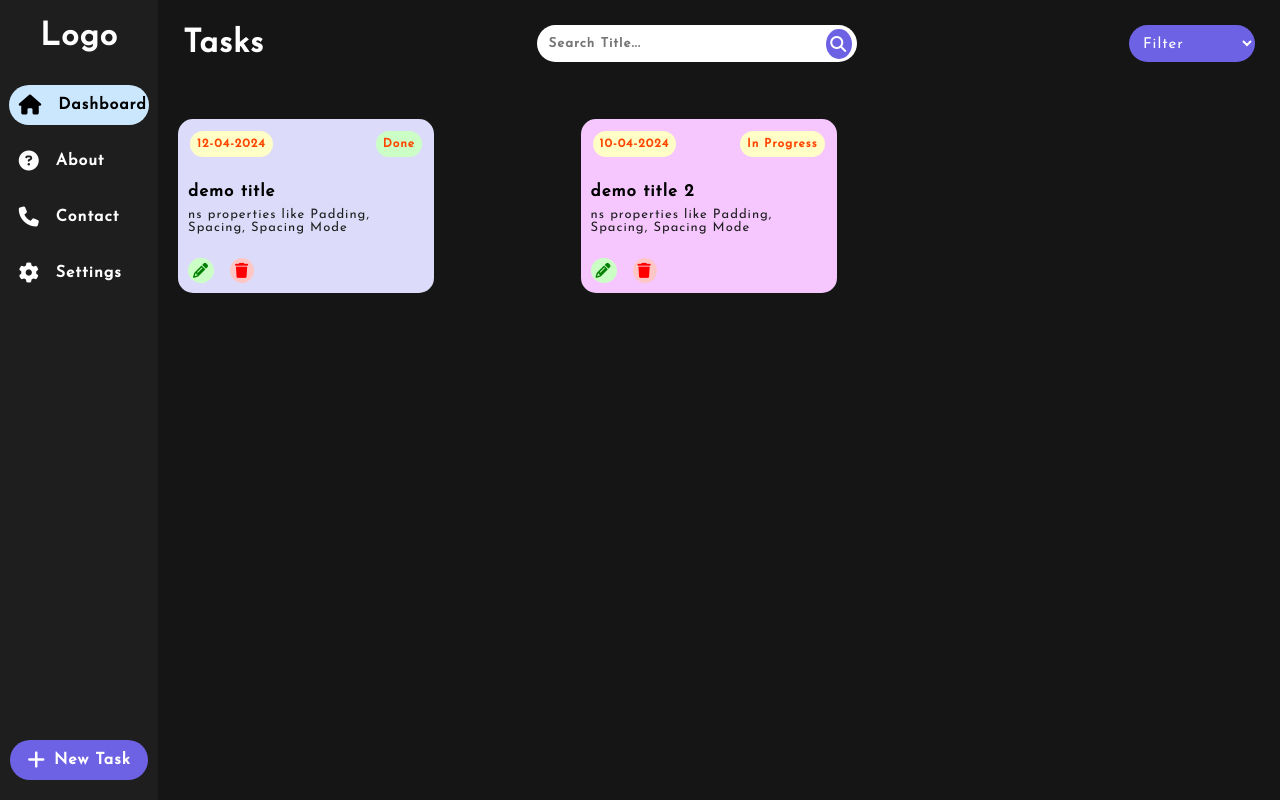
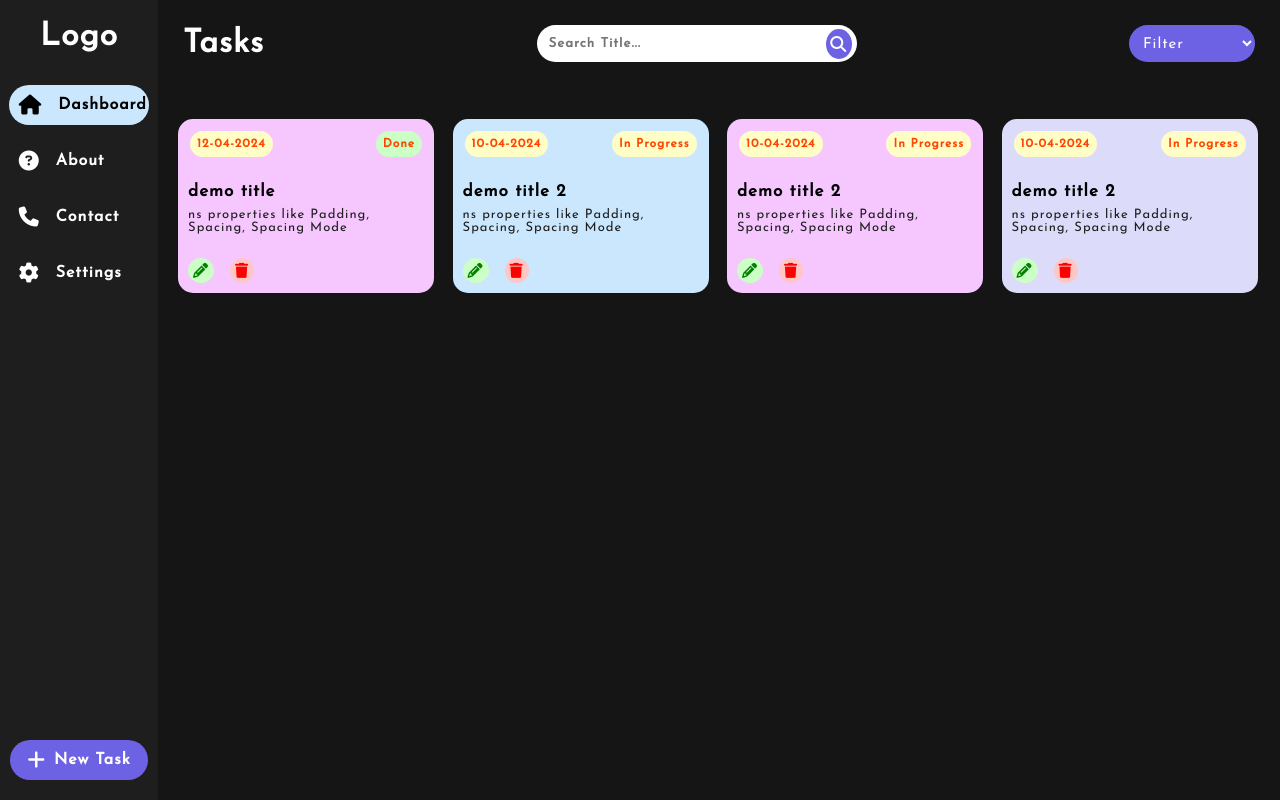
Before and after one commit to muhazAhmed/pesto-assessment, a React (Vite) app in the folder client/: page / in a window 1280 px wide. Built offline with nearby package versions, Linux system fonts and the light colour scheme; no server answers.

Commit message:
bugs fix

```diff
--- a/client/src/pages/Dashboard/Dashboard.tsx
+++ b/client/src/pages/Dashboard/Dashboard.tsx
@@ -3,11 +3,14 @@ import { motion } from "framer-motion";
 import "./style.scss";
 import { openModal, useLocalStorage } from "../../utils/commonFunctions";
 import EditModal from "./SubComponents/EditModal";
+import Loading from "../../components/Loading/Loading";
+import DeleteModal from "./SubComponents/DeleteModal";
 
 const Dashboard = () => {
   const [selectedFilter, setSelectedFilter] = useState<string>("");
   const [editModal, setEditModal] = useState<boolean>(false);
   const [deleteModal, setDeleteModal] = useState<boolean>(false);
+  const [loading, setLoading] = useState<boolean>(false);
   const colors = ["glassPurple", "glassBlue", "glassPink"];
   const containerRef = useRef<HTMLDivElement>(null);
   const defaultSettings = useLocalStorage("defaultSettings");
@@ -18,6 +21,18 @@ const Dashboard = () => {
       title: "demo title",
       desc: "ns properties like Padding, Spacing, Spacing Mode",
       status: "Done",
+    },
+    {
+      date: "10-04-2024",
+      title: "demo title 2",
+      desc: "ns properties like Padding, Spacing, Spacing Mode",
+      status: "In Progress",
+    },
+    {
+      date: "10-04-2024",
+      title: "demo title 2",
+      desc: "ns properties like Padding, Spacing, Spacing Mode",
+      status: "In Progress",
     },
     {
       date: "10-04-2024",
@@ -47,7 +62,9 @@ const Dashboard = () => {
 
   return (
     <div className="dashboard">
-      {editModal && <EditModal setShowModal={setEditModal} />}
+      {loading && <Loading />}
+      {editModal && <EditModal setShowModal={setEditModal} page="edit" />}
+      {deleteModal && <DeleteModal setModal={setDeleteModal} />}
       <div className="header">
         <h1>Tasks</h1>
         <div className="search-bar">
@@ -115,7 +132,11 @@ const Dashboard = () => {
                   data-title="Edit"
                   onClick={() => openModal(setEditModal)}
                 ></i>
-                <i className="fa-solid fa-trash" data-title="Delete"></i>
+                <i
+                  className="fa-solid fa-trash"
+                  data-title="Delete"
+                  onClick={() => openModal(setDeleteModal)}
+                ></i>
               </div>
             </motion.div>
           );
```
